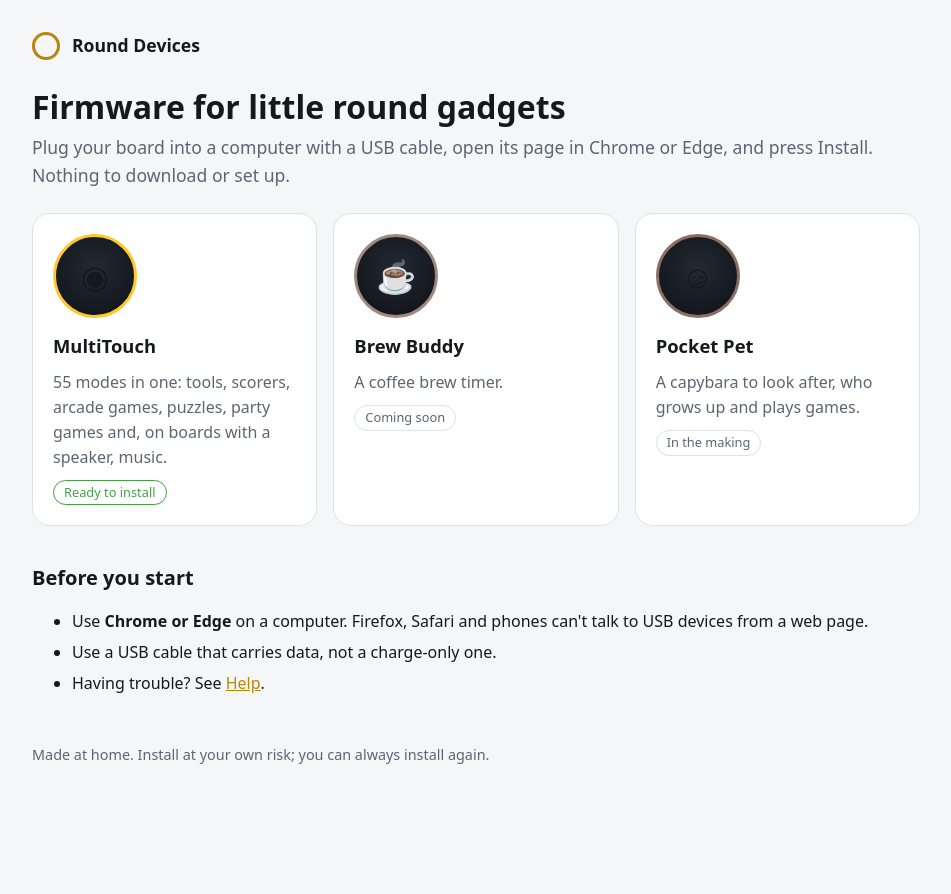
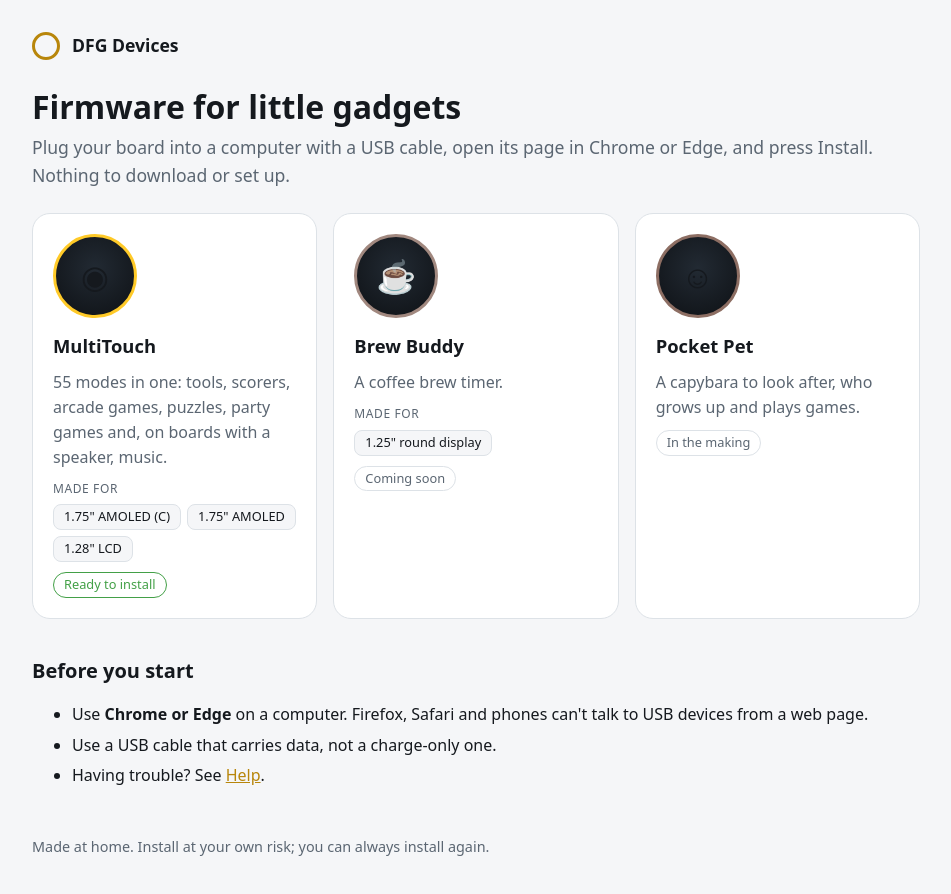
Before and after one commit to DeepFriedGalliform/DeepFriedGalliform.github.io, a plain HTML site: page index.html in a window 1280 px wide. Shown: the whole page, without its empty margins (164-1115 px from the left). Before the commit the page ends 830 px from the top, so only its background shows below. Drawn offline with Linux system fonts and the light colour scheme.

Commit message:
Rename site to DFG Devices, list target devices on homepage cards, explain the site in the README
Co-Authored-By: Claude Opus 5.5 <noreply@anthropic.com>
Claude-Session: https://claude.ai/code/session_01DfdnrQ4KqQtWUUwo127GXj

```diff
--- a/index.html
+++ b/index.html
@@ -3,14 +3,14 @@
 <head>
 <meta charset="utf-8">
 <meta name="viewport" content="width=device-width, initial-scale=1">
-<title>Round Devices</title>
-<meta name="description" content="Firmware for small round touch-screen gadgets, installed from your browser.">
+<title>DFG Devices</title>
+<meta name="description" content="Firmware for little gadgets, installed from your browser.">
 <link rel="stylesheet" href="style.css">
 </head>
 <body>
 <div class="wrap">
-  <header class="site"><span class="dot"></span><a href="./">Round Devices</a></header>
-  <h1>Firmware for little round gadgets</h1>
+  <header class="site"><span class="dot"></span><a href="./">DFG Devices</a></header>
+  <h1>Firmware for little gadgets</h1>
   <p class="lead">Plug your board into a computer with a USB cable, open its page in Chrome or Edge, and press Install. Nothing to download or set up.</p>
 
   <div class="grid">
@@ -18,12 +18,20 @@
       <div class="face" style="--c:#ffca28">&#9673;</div>
       <h3>MultiTouch</h3>
       <p>55 modes in one: tools, scorers, arcade games, puzzles, party games and, on boards with a speaker, music.</p>
+      <ul class="devices">
+        <li title="Waveshare ESP32-S3-Touch-AMOLED-1.75C">1.75" AMOLED (C)</li>
+        <li title="Waveshare ESP32-S3-Touch-AMOLED-1.75">1.75" AMOLED</li>
+        <li title="Waveshare ESP32-S3-Touch-LCD-1.28">1.28" LCD</li>
+      </ul>
       <span class="tag ready">Ready to install</span>
     </a>
     <div class="card">
       <div class="face" style="--c:#a1887f">&#9749;</div>
       <h3>Brew Buddy</h3>
       <p>A coffee brew timer.</p>
+      <ul class="devices">
+        <li>1.25" round display</li>
+      </ul>
       <span class="tag">Coming soon</span>
     </div>
     <div class="card">
--- a/style.css
+++ b/style.css
@@ -55,3 +55,6 @@ ol li, ul li { margin: 6px 0; }
 .note { border-left: 3px solid var(--accent); padding: 8px 14px; background: var(--panel); border-radius: 0 10px 10px 0; color: var(--dim); }
 .warn { border-left-color: var(--warn); }
 footer { margin-top: 48px; color: var(--dim); font-size: .9rem; }
+.devices { list-style: none; margin: 0; padding: 0; display: flex; flex-wrap: wrap; gap: 6px; }
+.devices li { margin: 0; font-size: .8rem; padding: 2px 10px; border-radius: 8px; background: var(--bg); border: 1px solid var(--line); color: var(--ink); }
+.devices::before { content: "Made for"; width: 100%; font-size: .75rem; text-transform: uppercase; letter-spacing: .05em; color: var(--dim); }
```
Also changed, not shown: help.html (+1 -1 lines), multitouch/index.html (+1 -1 lines), 1 other file.
